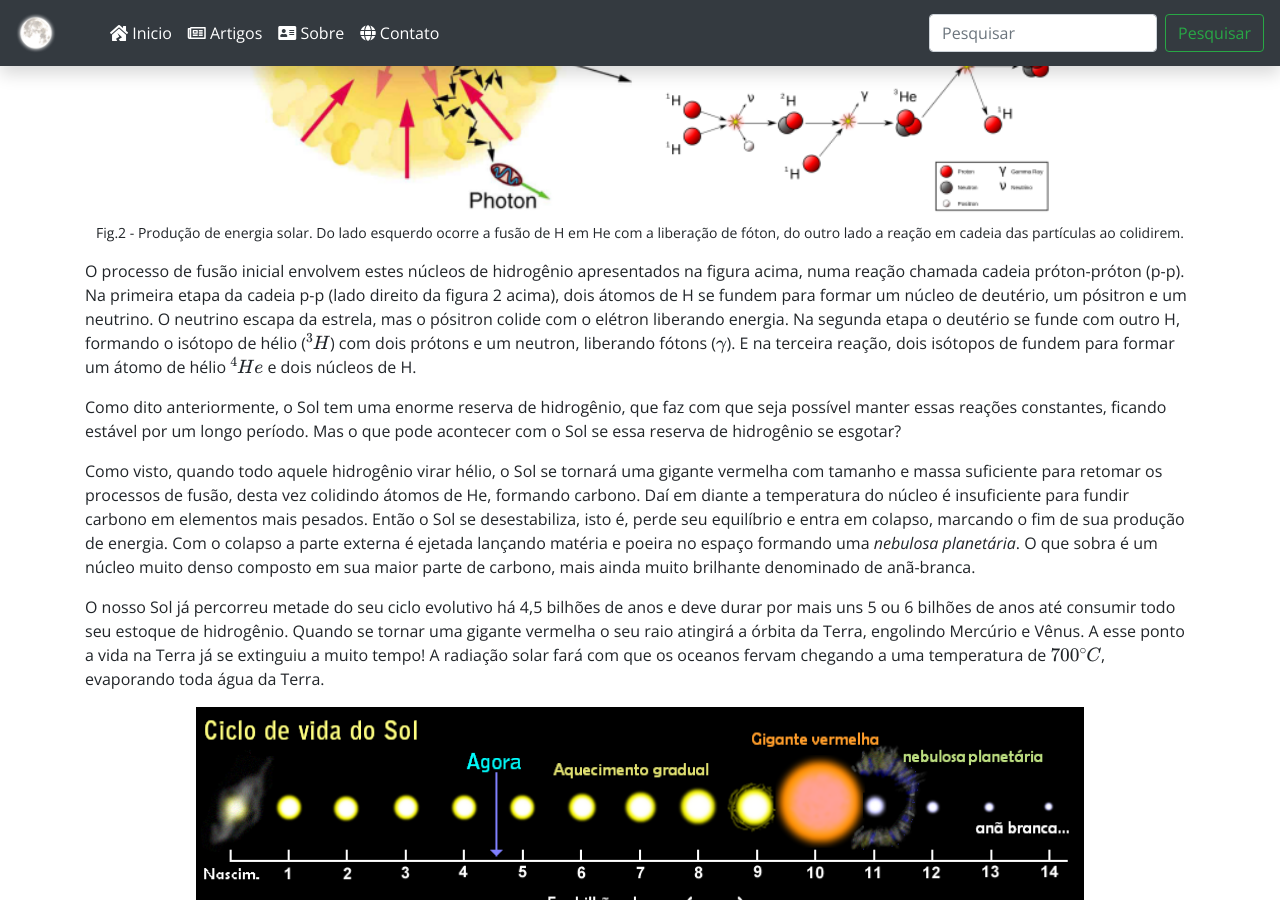
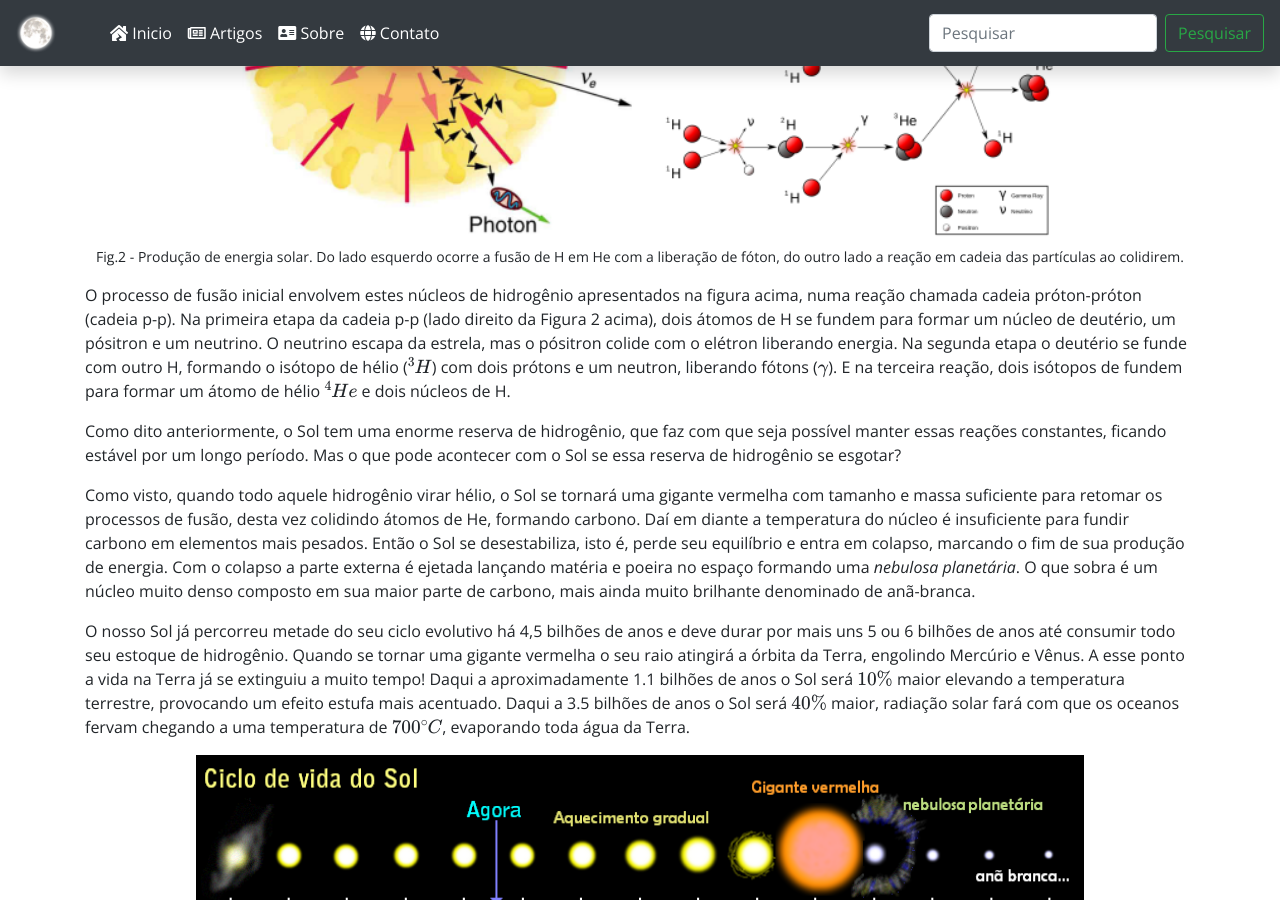
Before and after one commit to sidereus-nuncius/sidereus-nuncius.github.io, a Jekyll site: the page built from _posts/2020-03-10-o-sol-nossa-estrela-modelo.md, in a window 1280 px wide and 900 px high, scrolled down 2852 px. Built offline with Jekyll 4.4.1, drawn with Linux system fonts in a browser that asks for light colours; nearby versions of some CDN libraries; formulas are drawn with MathJax 3; some of the changed text lies outside the part shown.

Commit message:
voltando a publicar

```diff
--- a/_posts/2020-03-10-o-sol-nossa-estrela-modelo.md
+++ b/_posts/2020-03-10-o-sol-nossa-estrela-modelo.md
@@ -13,7 +13,7 @@ tags:
 ---
 
 * * *
-Você já se perguntou como o nosso Sol produz luz e calor? Como produz a grande quantidade de energia necessária para sustentar a vida na Terra? Acredito que sim, ou pelo menos já pensou sobre isso. Neste texto vamos aprender um pouco como é nosso Sol e como ele funciona, e ainda, se o mesmo vale para as demais estrelas.
+Você já se perguntou como o nosso Sol produz luz e calor? Como produz a grande quantidade de energia necessária para sustentar a vida na Terra? Acredito que sim! Ou pelo menos já pensou sobre isso. Neste texto vamos aprender um pouco como é nosso Sol e como ele funciona, e ainda, se o mesmo vale para as demais estrelas.
 * * *
 
 <!--[alt text](/assets/img/skell/suneject.gif "Ejeção de massa coronal")-->
@@ -32,11 +32,11 @@ E de fato sem o Sol a vida seria impossível na Terra
 
 O nosso Sol detém cerca de 99% de toda massa do sistema solar que inclui planetas e os corpos menores do sistema solar (meteoros, cometas, asteroides...). Fica a quase **150 000 000 Km** de distância da Terra, ou a 1 UA (unidades astronômicas). Em um avião normal, viajando a 1000 km/h, demoraria cerca de 20 anos, para chegar ao Sol. Para nós é uma distância incomparável, mas em termos astronômicos é algo como ao alcance do braço. Mas a nossa questão é como Sol produz brilho e calor, isto é, como ele produz energia? E qual(is) semelhanças ou diferenças em relação as estrelas.
 
-O Sol nada mais é do que uma imensa esfera de gás incandescente, sustentada pelo **equilíbrio hidrostático**, ou seja o equilíbrio entre forças de pressão (*empuxo*) e sua alto gravidade, seu próprio peso, esse equilíbrio pode ser simplificado apenas para elucidação pela seguinte expressão:
+O Sol nada mais é do que uma imensa esfera de gás incandescente, sustentada pelo **equilíbrio hidrostático**, ou seja o equilíbrio entre forças de pressão (*empuxo*) e sua alto gravidade, seu próprio peso, esse equilíbrio pode ser simplificado apenas para pela seguinte equação:
 
-$$ F_{g} + P_{ext} = P_{int} + B + L $$
+$$ F_{g} + P_{ext} = P_{int} $$
 
-Na verdade a equação acima inclui alguns outros fatores, relevantes como o campo magnético (B) e a rotação (L) do Sol. Mas se ficarmos apenas em função do empuxo (P) e da força peso (F), poderemos compreender bem seu funcionamento.
+Na verdade ainda existem duas grandezas fisicas importantes para a atividade solar, como o $\vec{B} (campo magnético), gerado pelo movimento plasmático e responsável pela **CME**, e a rotação do Sol \vec{L} (momento angular), provocado pela contração do Sol, que o faz girar em torno de seu próprio eixo. Mas se ficarmos apenas em função do empuxo (P) e da força peso (F), poderemos compreender bem seu funcionamento.
 
 Assim como um balão cheio de ar (ou gases) o nosso Sol é composto  basicamente de hidrogênio e hélio, os mesmos *H* e *He* da tabela periódica. Na verdade, o *H* é o elemento mais abundante do Universo que se formou na [nucleossíntse primordial](https://en.wikipedia.org/wiki/Big_Bang_nucleosynthesis). Portanto é o responsável pela geração de energia no núcleo do Sol através de reações **termonucleares**, onde converte o hidrogênio em hélio. A cada segundo, o Sol transforma aproximadamente 600 milhões de toneladas de *H* em *He*.
 
@@ -74,13 +74,13 @@ A esse ponto a temperatura no núcleo solar é de 15 milhões de graus Celsius.
 </figure>
 </center>
 
-O processo de fusão inicial envolvem estes núcleos de hidrogênio apresentados na figura acima, numa reação chamada cadeia próton-próton (p-p). Na primeira etapa da cadeia p-p (lado direito da figura 2 acima), dois átomos de H se fundem para formar um núcleo de deutério, um pósitron e um neutrino. O neutrino escapa da estrela, mas o pósitron colide com o elétron liberando energia. Na segunda etapa o deutério se funde com outro H, formando o isótopo de hélio ($ ^{3}H $) com dois prótons e um neutron, liberando fótons ($\gamma$). E na terceira reação, dois isótopos de fundem para formar um átomo de hélio $ ^{4}He $ e dois núcleos de H.
+O processo de fusão inicial envolvem estes núcleos de hidrogênio apresentados na figura acima, numa reação chamada cadeia próton-próton (cadeia p-p). Na primeira etapa da cadeia p-p (lado direito da Figura 2 acima), dois átomos de H se fundem para formar um núcleo de deutério, um pósitron e um neutrino. O neutrino escapa da estrela, mas o pósitron colide com o elétron liberando energia. Na segunda etapa o deutério se funde com outro H, formando o isótopo de hélio ($ ^{3}H $) com dois prótons e um neutron, liberando fótons ($\gamma$). E na terceira reação, dois isótopos de fundem para formar um átomo de hélio $ ^{4}He $ e dois núcleos de H.
 
 Como dito anteriormente, o Sol tem uma enorme reserva de hidrogênio, que faz com que seja possível manter essas reações constantes, ficando estável por um longo período. Mas o que pode acontecer com o Sol se essa reserva de hidrogênio se esgotar?
 
 Como visto, quando todo aquele hidrogênio virar hélio, o Sol se tornará uma gigante vermelha com tamanho e massa suficiente para retomar os processos de fusão, desta vez colidindo átomos de He, formando carbono. Daí em diante a temperatura do núcleo é insuficiente para fundir carbono em elementos mais pesados. Então o Sol se desestabiliza, isto é, perde seu equilíbrio e entra em colapso, marcando o fim de sua produção de energia. Com o colapso a parte externa é ejetada lançando matéria e poeira no espaço formando uma *nebulosa planetária*. O que sobra é um núcleo muito denso composto em sua maior parte de carbono, mais ainda muito brilhante denominado de anã-branca.
 
-O nosso Sol já percorreu metade do seu ciclo evolutivo há 4,5 bilhões de anos e deve durar por mais uns 5 ou 6 bilhões de anos até consumir todo seu estoque de hidrogênio. Quando se tornar uma gigante vermelha o seu raio atingirá a órbita da Terra, engolindo Mercúrio e Vênus. A esse ponto a vida na Terra já se extinguiu a muito tempo! A radiação solar fará com que os oceanos fervam chegando a uma temperatura de $700^\circ C$, evaporando toda água da Terra.
+O nosso Sol já percorreu metade do seu ciclo evolutivo há 4,5 bilhões de anos e deve durar por mais uns 5 ou 6 bilhões de anos até consumir todo seu estoque de hidrogênio. Quando se tornar uma gigante vermelha o seu raio atingirá a órbita da Terra, engolindo Mercúrio e Vênus. A esse ponto a vida na Terra já se extinguiu a muito tempo! Daqui a aproximadamente 1.1 bilhões de anos o Sol será $10\%$ maior elevando a temperatura terrestre, provocando um efeito estufa mais acentuado. Daqui a 3.5 bilhões de anos o Sol será $40\%$ maior, radiação solar fará com que os oceanos fervam chegando a uma temperatura de $700^\circ C$, evaporando toda água da Terra.
 
 <center>
  <figure>
```
Also changed, not shown: other parts of _posts/2020-03-10-o-sol-nossa-estrela-modelo.md (+1 -1 lines).
